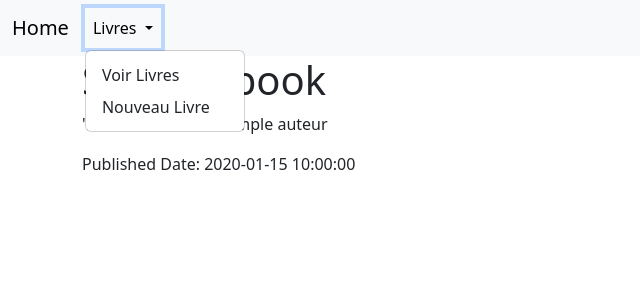
After one commit to AlexisBCD/MyBooks, a PHP site: template templates/book/show.html.twig in a window 1280 px wide, after a click on "Livres". The commit adds this page. Shown: the top 300 px of the page, without its empty margins (0-640 px from the left). Run offline with PHP 8.4, Linux system fonts and the light colour scheme; the template is opened without the code that fills it: most values are stand-ins (such as "Sample title", 1, 10 or a date in 2020); some libraries are stand-ins or nearby versions.

Commit message:
Ajout méthode crud pour book

```diff
--- a/composer.json
+++ b/composer.json
@@ -2,7 +2,7 @@
     "name": "acgroup/my-books",
     "description": "mini site web permettant la gestion de livres",
     "autoload": {
-        "psr-0": {
+        "psr-4": {
             "": "src/"
         }
     },
--- a/config/database.php
+++ b/config/database.php
@@ -5,7 +5,7 @@ use Doctrine\ORM\EntityManager;
 use Doctrine\ORM\ORMSetup;
 
 $config = ORMSetup::createAttributeMetadataConfiguration(
-    paths: array(dirname(__DIR__) . "/src/Entity"),
+    paths: array(dirname(__DIR__) . "/src"),
     isDevMode: true,
 );
 
--- a/src/Controller/bookNew.php
+++ b/src/Controller/bookNew.php
@@ -8,7 +8,7 @@
  * @var ValidatorInterface $validator
  */
 
-
+use Doctrine\ORM\EntityManager;
 use Entity\Book;
 use Symfony\Component\HttpFoundation\RedirectResponse;
 use Symfony\Component\HttpFoundation\Request;
--- a/src/Routes/routes.php
+++ b/src/Routes/routes.php
@@ -9,5 +9,8 @@ $routes->add('home', new Route('/'));
 $routes->add('hello', new Route('/hello/{name}', ['name' => 'World']));
 $routes->add('bookNew', new Route('/book/new'));
 $routes->add('bookIndex', new Route('/book'));
+$routes->add('bookDelete',new Route('/book/{id}/delete',[],['id' =>('\d')]));
+$routes->add('bookUpdate',new Route('/book/{id}/edit',[],['id' =>('\d')]));
+$routes->add('bookView',new Route('/book/{id}',[],['id' =>('\d')]));
 
 return $routes;
--- /dev/null
+++ b/templates/book/index.js
@@ -0,0 +1,5 @@
+function hello(){
+    console.log("hello");
+}
+
+document.onload = hello;
--- /dev/null
+++ b/templates/book/show.html.twig
@@ -0,0 +1,11 @@
+{% extends 'base.html.twig' %}
+
+{% block body %}
+    <h1>{{ book.titre }}</h1>
+
+    <p>
+       "Auteur du livre" : {{ book.auteur }}
+    </p>
+    <p>
+    <p>Published Date: {{ book.createdAt|date('Y-m-d H:i:s') }}</p>
+{% endblock %}
--- a/templates/navbar.html.twig
+++ b/templates/navbar.html.twig
@@ -1,15 +1,49 @@
 <nav class="navbar navbar-expand-lg bg-body-tertiary">
     <div class="container-fluid">
         <a class="navbar-brand" href="/">Home</a>
+
+        <!-- Add the button for the responsive menu -->
+        <button class="navbar-toggler" type="button" data-bs-toggle="collapse" data-bs-target="#navbarNav" aria-controls="navbarNav" aria-expanded="false" aria-label="Toggle navigation">
+            <span class="navbar-toggler-icon"></span>
+        </button>
+
         <div class="collapse navbar-collapse" id="navbarNav">
             <ul class="navbar-nav">
-                <li class="nav-item">
-                    <a class="nav-link" href="/book">Livres</a>
-                </li>
-                <li class="nav-item">
-                    <a class="nav-link" href="/book/new">Nouveau Livre</a>
+                <li class="nav-item dropdown">
+                    <a class="nav-link dropdown-toggle" href="#" id="navbarDropdownLivres" role="button" data-bs-toggle="dropdown" aria-haspopup="true" aria-expanded="false">
+                        Livres
+                    </a>
+                    <div class="dropdown-menu" aria-labelledby="navbarDropdownLivres">
+                        <a class="dropdown-item" href="/book">Voir Livres</a>
+                        <a class="dropdown-item" href="/book/new">Nouveau Livre</a>
+                        <!-- Add more dropdown menu items if needed -->
+                    </div>
                 </li>
             </ul>
         </div>
     </div>
 </nav>
+
+<script src="https://code.jquery.com/jquery-3.6.0.min.js"></script>
+<script src="https://cdn.jsdelivr.net/npm/bootstrap@5.0.0/dist/js/bootstrap.bundle.min.js"></script>
+
+
+<script src="https://code.jquery.com/jquery-3.6.0.min.js"></script>
+<script src="https://cdn.jsdelivr.net/npm/bootstrap@5.0.0/dist/js/bootstrap.bundle.min.js"></script>
+<script>
+    // Custom script for hover-based dropdown
+    $(document).ready(function() {
+        // Enable Bootstrap tooltip for Livres link
+        $('[data-toggle="tooltip"]').tooltip();
+
+        // Show the dropdown menu on hover
+        $('.nav-item.dropdown').hover(
+            function() {
+                $(this).find('.dropdown-menu').stop(true, true).delay(200).fadeIn(500);
+            },
+            function() {
+                $(this).find('.dropdown-menu').stop(true, true).delay(200).fadeOut(500);
+            }
+        );
+    });
+</script>
```
Also changed, not shown: src/Controller/BookDelete.php (added, +18 -0 lines), src/Controller/BookUpdate.php (added, +46 -0 lines), src/Controller/BookView.php (added, +15 -0 lines), templates/book/index.html.twig (+12 -1 lines), db.sqlite.
